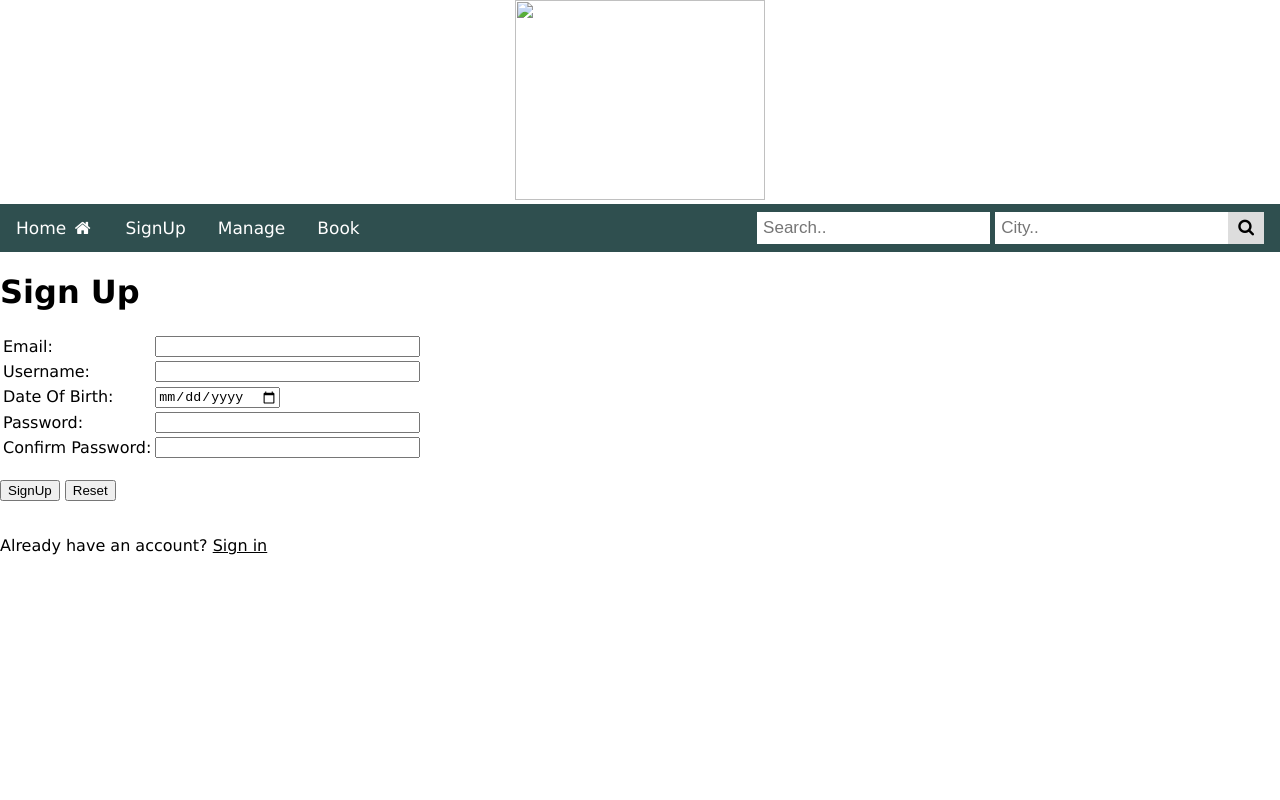
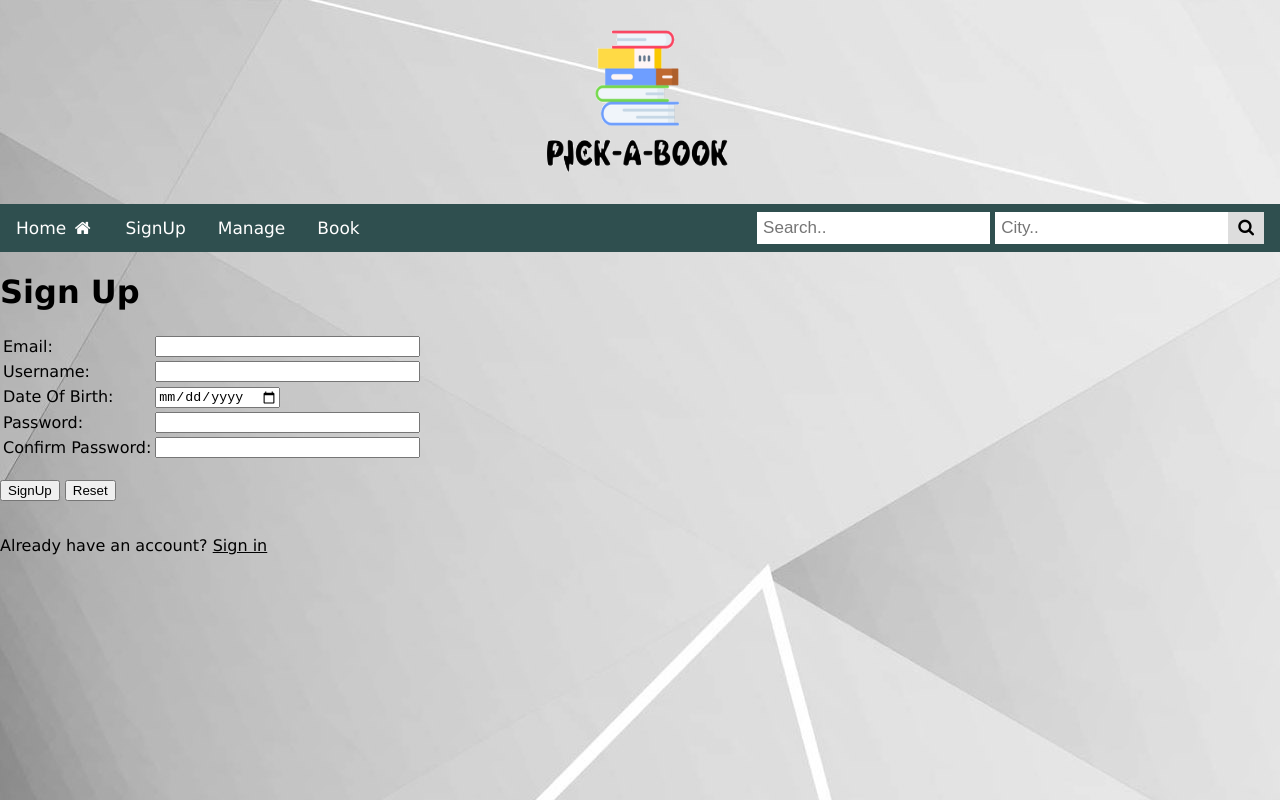
Before and after one commit to subahturna/CS372, a plain HTML site: page pages/signup.html in a window 1280 px wide. Drawn offline with Linux system fonts and the light colour scheme; files that its build step writes are made by us from their sources.

Commit message:
Updated images, and file structure

```diff
--- a/css/myStyle.css
+++ b/css/myStyle.css
@@ -1,6 +1,6 @@
 body {
     margin: 0;
-    background-image: url("background.jpg");
+    background-image: url("../images/background.jpg");
     background-size: auto;
     font-family:Verdana,sans-serif;
     font-size:100%;
--- a/pages/signup.html
+++ b/pages/signup.html
@@ -5,11 +5,11 @@
         <meta name="viewport" content="width=device-width, initial-scale=1">
         <link rel = "stylesheet"
               type = "text/css"
-              href = "myStyle.css" />
+              href = "../css/myStyle.css" />
         <title>SignUp Page</title>
     </head>
 	<header>
-	<img src="logo.png" style = "display:inline" width = "250" height = "200" />
+	<img src="../images/logo.png" style = "display:inline" width = "250" height = "200" />
     </header>
     <body>
 
```
Also changed, not shown: pages/index.html (+2 -2 lines), images/background.jpg (added), images/logo.png (added), 1 other file.
